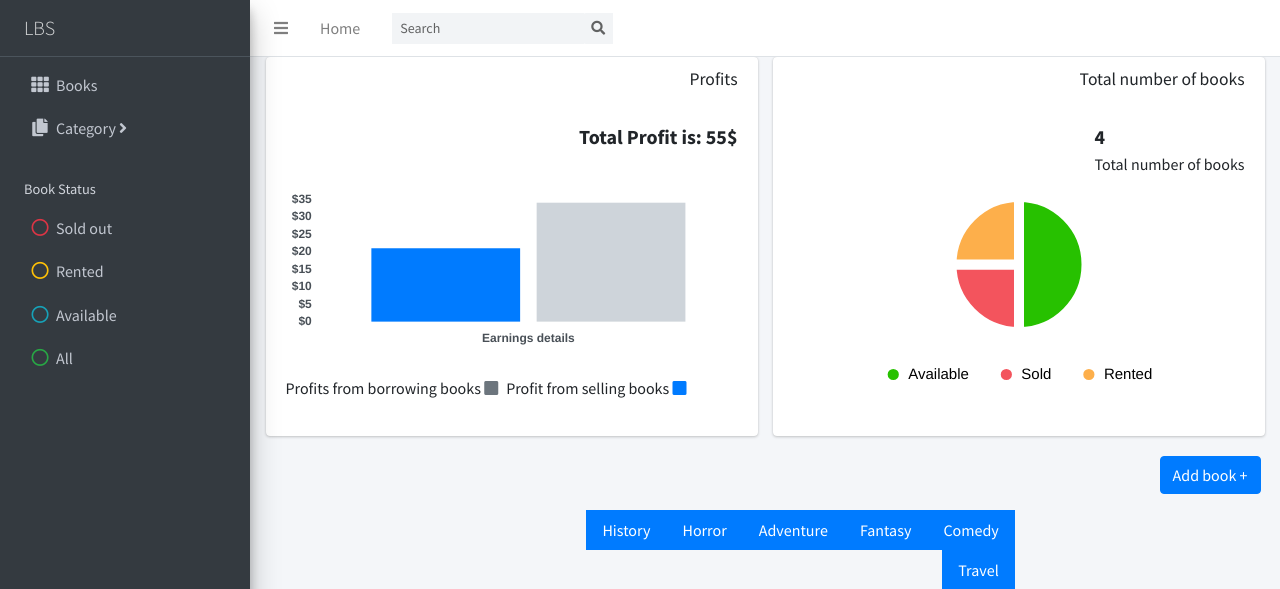
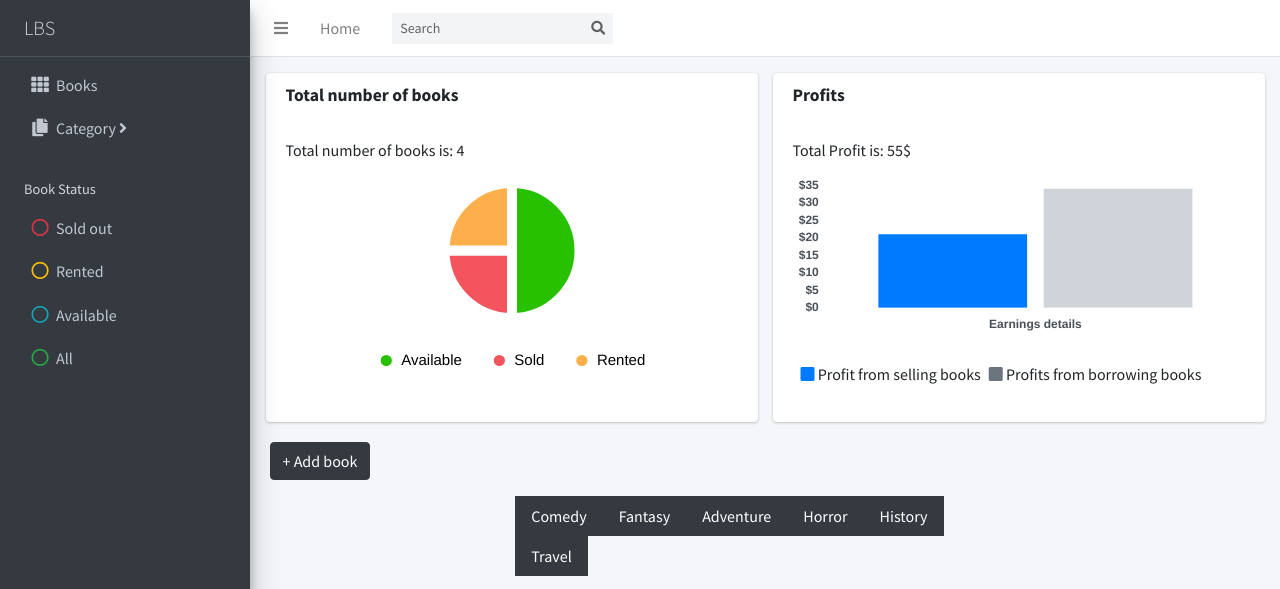
Before and after one commit to AliAbDev11/library-management-system, a Django app: page / in a window 1280 px wide. Shown: the top 589 px of the page. Run offline with Django 5.2, Linux system fonts and the light colour scheme; data comes from the database, SQL or seed files in the repository; some libraries are stand-ins or nearby versions.

Commit message:
Update index.html

```diff
--- a/lmsdashboard/templates/pages/index.html
+++ b/lmsdashboard/templates/pages/index.html
@@ -1,6 +1,6 @@
 {% extends "base.html" %}
 {% block content %}
-<div style="direction: rtl;" class="wrapper">
+<div style="direction: ltr;" class="wrapper">
     <!-- Content Wrapper. Contains page content -->
     <div   class="content-wrapper">
       <!-- Content Header (Page header) -->
@@ -9,18 +9,17 @@
       <div class="content">
         <div class="container-fluid">
           <div class="row">
-            <div class="col-lg-6">
+            <div class="col-lg-6 mt-3">
               <div class="card">
                 <div class="card-header border-0">
                   <div class="d-flex justify-content-between">
-                    <h3 class="card-title">Total number of books</h3>
+                    <h3 class="card-title text-bold">Total number of books</h3>
                   </div>
                 </div>
                 <div class="card-body">
                   <div class="d-flex">
-                    <p class="d-flex flex-column">
-                      <span class="text-bold text-lg">{{ AllBooks }}</span>
-                      <span>Total number of books</span>
+                    <p class="d-flex flex-row align-items-center">
+                      <span class="">Total number of books is: {{ AllBooks }}</span>
                     </p>
                   </div>
                   <!-- /.d-flex -->
@@ -34,17 +33,17 @@
             </div>
             <!-- /.col-md-6 -->
 
-            <div class="col-lg-6">
+            <div class="col-lg-6 mt-3">
               <div class="card">
                 <div class="card-header border-0">
                   <div class="d-flex justify-content-between">
-                    <h3 class="card-title">Profits</h3>
+                    <h3 class="card-title text-bold">Profits</h3>
                   </div>
                 </div>
                 <div class="card-body">
                   <div class="d-flex">
-                    <p class="d-flex flex-column">
-                      <span id="totalsalarys" class="text-bold text-lg"></span><br></p>
+                    <p class="d-flex flex-row align-items-center">
+                      <span id="totalsalarys"></span></p>
                   </div>
                   <!-- /.d-flex -->
 
@@ -52,7 +51,7 @@
                     <canvas id="sales-chart" height="160"></canvas>
                   </div>
 
-                  <div class="d-flex flex-row justify-content-end">
+                  <div class="d-flex flex-row justify-content-start">
                     <span class="mr-2">
                       <i class="fas fa-square text-primary"></i> Profit from selling books
                       <p id="soldtotals"></p>
@@ -72,11 +71,11 @@
 
           <!-- form add books -->
           <div class="row m-1 mb-3">
-            <a href="#bookform" class="btn btn-primary" data-toggle="collapse">+ Add book</a>
+            <a href="#bookform" class="btn btn-dark" data-toggle="collapse">+ Add book</a>
           </div>
 
           <div id="bookform" class="card card-primary collapse">
-            <div class="card-header">
+            <div class="card-header bg-gradient-gray-dark">
               <h3 class="card-title">Add book</h3>
             </div>
             <!-- /.card-header -->
@@ -95,7 +94,7 @@
                       </ul>
                   </div>
               {% endif %}
-              <button type="submit" class="btn btn-primary">Add Book</button>
+              <button type="submit" class="btn btn-primary float-right">Add Book</button>
             </form>
           </div>
 
@@ -103,14 +102,14 @@
           </div>
           <!-- end form add books -->
 
-          <!-- تصنيفات-->
+          <!-- categories-->
 
           <div class="row justify-content-center mb-3">
             <div class="col-6">
               <ul class="nav">
                 {% for category in categories %}
                 <li class="nav-item category{{category.id}}">
-                  <a id="" class="nav-link bg-primary" href="#">{{category.name}}</a>
+                  <a id="" class="nav-link bg-dark" href="#">{{category.name}}</a>
                 </li>
                 {% endfor %}
               </ul>
@@ -187,9 +186,9 @@
             </div>
           <!-- نهاية الكتاب -->
               <div class="row">
-                <div class="col text-center">
+                {% comment %} <div class="col text-center">
                   <!--اضف صورة هنا في حالة عدم وجود كتب-->
-                </div>
+                </div> {% endcomment %}
               </div>
           </div>
       </div>
```
